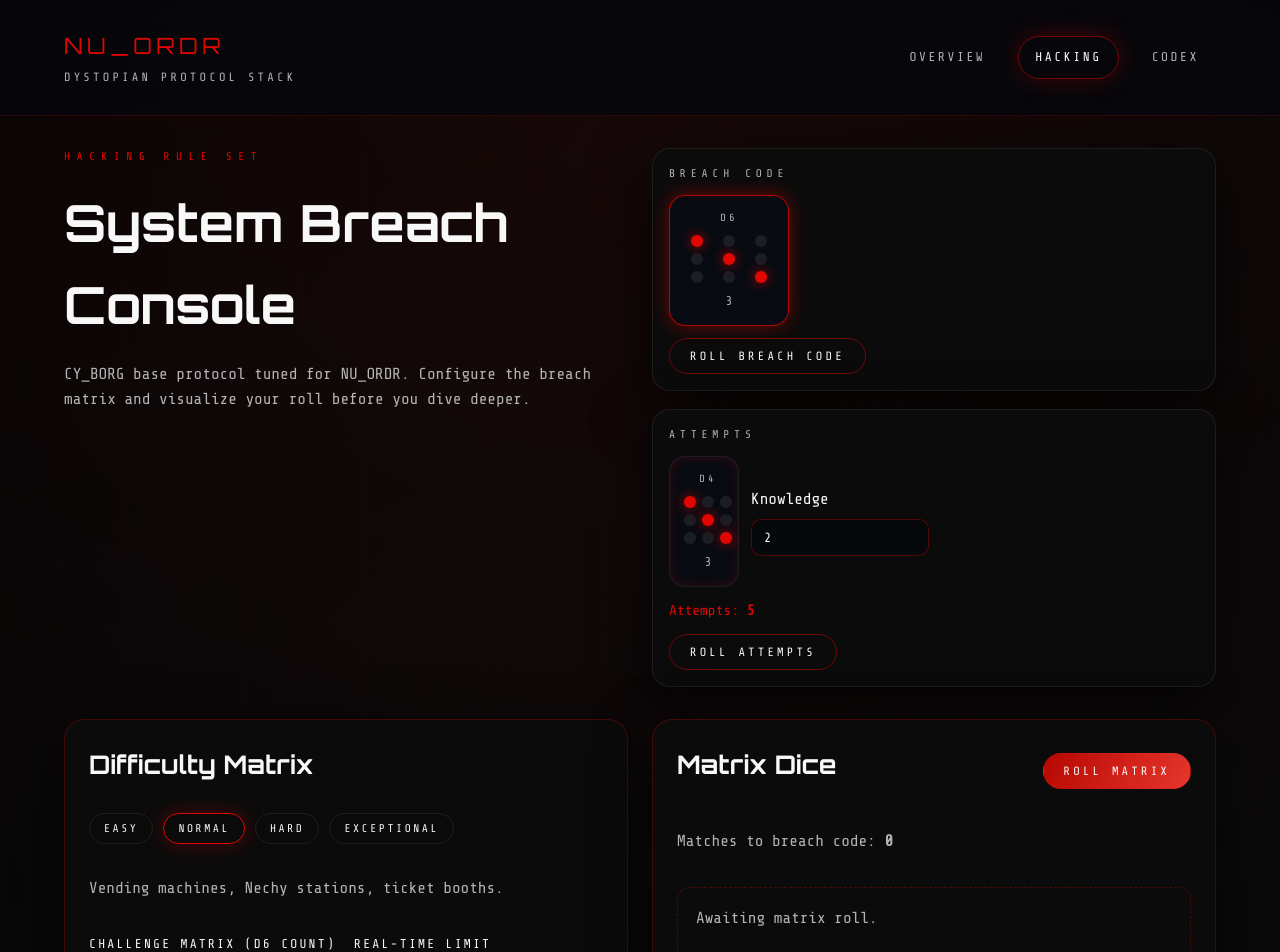
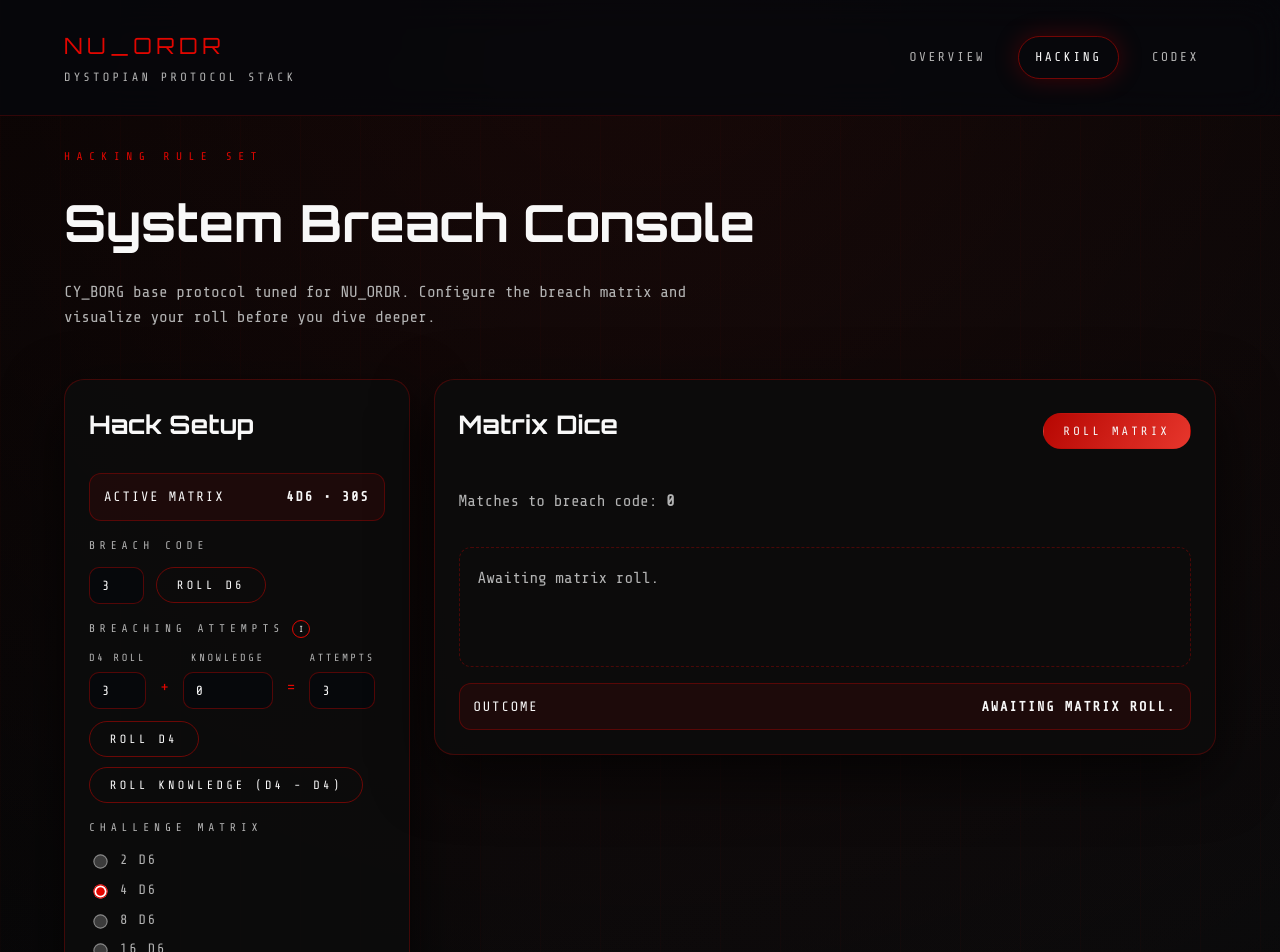
Before and after one commit to gnomelackey/NU_ORDR, a React (Vite) app: page /hacking in a window 1280 px wide. Shown: the top 952 px of the page. Built offline with nearby package versions, Linux system fonts and the light colour scheme.

Commit message:
Update hacking setup UI

```diff
--- a/src/components/Die.tsx
+++ b/src/components/Die.tsx
@@ -1,11 +1,10 @@
 type DieProps = {
   value: number;
-  size?: "sm" | "md" | "lg";
   glow?: boolean;
-  label?: string;
+  sides?: 4 | 6;
 };
 
-const pipMap: Record<number, number[]> = {
+const pipMapD6: Record<number, number[]> = {
   1: [4],
   2: [0, 8],
   3: [0, 4, 8],
@@ -14,12 +13,19 @@ const pipMap: Record<number, number[]> = {
   6: [0, 2, 3, 5, 6, 8],
 };
 
-export function Die({ value, size = "md", glow, label }: DieProps) {
-  const pips = pipMap[value] ?? [];
+const pipMapD4: Record<number, number[]> = {
+  1: [4],
+  2: [0, 8],
+  3: [0, 4, 8],
+  4: [0, 2, 6, 8],
+};
+
+export function Die({ value, glow, sides = 6 }: DieProps) {
+  const isD4 = sides === 4;
+  const pips = isD4 ? pipMapD4[value] ?? [] : pipMapD6[value] ?? [];
 
   return (
-    <div className={`die die--${size} ${glow ? "die--glow" : ""}`}>
-      {label ? <span className="die-label">{label}</span> : null}
+    <div className={`die ${glow ? "die--glow" : ""}`}>
       <div className="die-face">
         {Array.from({ length: 9 }).map((_, index) => (
           <span
--- a/src/styles/global.css
+++ b/src/styles/global.css
@@ -26,7 +26,8 @@
 
 body {
   margin: 0;
-  background: radial-gradient(circle at top, rgba(255, 59, 48, 0.08), transparent 55%),
+  background:
+    radial-gradient(circle at top, rgba(255, 59, 48, 0.08), transparent 55%),
     linear-gradient(160deg, #020202 0%, #0a0a0b 55%, #020202 100%);
   color: var(--text);
 }
@@ -265,7 +266,11 @@ select {
 }
 
 .button {
-  background: linear-gradient(120deg, rgba(225, 6, 0, 0.8), rgba(255, 59, 48, 0.9));
+  background: linear-gradient(
+    120deg,
+    rgba(225, 6, 0, 0.8),
+    rgba(255, 59, 48, 0.9)
+  );
   border: 1px solid transparent;
   border-radius: 999px;
   padding: 10px 20px;
@@ -273,7 +278,9 @@ select {
   letter-spacing: 0.2rem;
   font-size: 0.75rem;
   cursor: pointer;
-  transition: transform 0.2s ease, box-shadow 0.2s ease;
+  transition:
+    transform 0.2s ease,
+    box-shadow 0.2s ease;
 }
 
 .button:hover {
@@ -304,6 +311,50 @@ select {
   gap: 24px;
 }
 
+.setup-grid {
+  display: grid;
+  grid-template-columns: 30% 1fr;
+  gap: 24px;
+  align-items: start;
+}
+
+.setup-panel {
+  position: sticky;
+  top: 120px;
+  align-self: start;
+}
+
+.setup-section {
+  display: grid;
+  gap: 12px;
+}
+
+.breach-input {
+  display: flex;
+  gap: 12px;
+  align-items: center;
+}
+
+.radio-group {
+  display: grid;
+  gap: 8px;
+}
+
+.radio-item {
+  display: flex;
+  align-items: center;
+  gap: 10px;
+  font-size: 0.85rem;
+  text-transform: uppercase;
+  letter-spacing: 0.12rem;
+  color: var(--muted);
+}
+
+.radio-item input {
+  accent-color: var(--accent);
+  transform: scale(1.1);
+}
+
 .panel-header {
   display: flex;
   align-items: center;
@@ -332,12 +383,28 @@ select {
   text-transform: uppercase;
   letter-spacing: 0.3rem;
   color: var(--muted);
+  display: flex;
+  align-items: center;
 }
 
 .difficulty-row {
+  position: relative;
   display: flex;
   gap: 10px;
   flex-wrap: wrap;
+}
+
+.chip {
+  position: relative;
+}
+
+.difficulty-description {
+  position: relative;
+  margin-top: 12px;
+  border: 1px solid var(--accent);
+  border-radius: 12px;
+  padding: 10px 12px;
+  background: rgba(6, 6, 6, 0.7);
 }
 
 .chip {
@@ -396,6 +463,99 @@ select {
   color: var(--accent);
 }
 
+.attempts-equation {
+  display: flex;
+  align-items: center;
+  gap: 10px;
+  flex-wrap: wrap;
+}
+
+.equation-field {
+  display: grid;
+  gap: 6px;
+}
+
+.equation-label {
+  font-size: 0.65rem;
+  text-transform: uppercase;
+  letter-spacing: 0.16rem;
+  color: var(--muted);
+  text-align: center;
+}
+
+.equation-input {
+  max-width: 90px;
+}
+
+.equation-symbol {
+  font-size: 1rem;
+  color: var(--accent);
+  margin: 0 4px;
+  padding-top: 16px;
+}
+
+.attempts-result {
+  display: inline-flex;
+  align-items: center;
+  justify-content: center;
+  min-width: 60px;
+  padding: 8px 12px;
+  border: 1px solid var(--accent);
+  border-radius: 10px;
+  font-size: 1rem;
+  color: var(--text);
+  background: rgba(6, 6, 6, 0.7);
+}
+
+.info-icon {
+  display: inline-flex;
+  align-items: center;
+  justify-content: center;
+  margin-left: 8px;
+  width: 18px;
+  height: 18px;
+  border-radius: 999px;
+  border: 1px solid var(--accent);
+  font-size: 0.55rem;
+  color: var(--text);
+  line-height: 18px;
+  text-align: center;
+  cursor: help;
+  letter-spacing: 0;
+  position: relative;
+}
+
+.info-icon::after {
+  content: attr(data-tooltip);
+  position: absolute;
+  left: 50%;
+  top: 28px;
+  transform: translateX(-50%);
+  background: rgba(0, 0, 0, 0.9);
+  color: var(--text);
+  padding: 8px 10px;
+  border-radius: 10px;
+  border: 1px solid var(--accent);
+  font-size: 0.7rem;
+  letter-spacing: 0.08rem;
+  text-transform: none;
+  width: 220px;
+  opacity: 0;
+  pointer-events: none;
+  transition: opacity 0.2s ease;
+  z-index: 20;
+}
+
+.info-icon:hover::after {
+  opacity: 1;
+}
+
+.attempt-actions {
+  display: flex;
+  gap: 10px;
+  flex-wrap: wrap;
+}
+
 .dice-grid {
   display: grid;
   grid-template-columns: repeat(auto-fit, minmax(70px, 1fr));
@@ -420,23 +580,13 @@ select {
   gap: 8px;
   justify-items: center;
   box-shadow: inset 0 0 12px rgba(225, 6, 0, 0.2);
+  min-width: 90px;
+  width: 90px;
 }
 
 .die--glow {
   border-color: rgba(225, 6, 0, 0.8);
   box-shadow: 0 0 18px rgba(225, 6, 0, 0.45);
-}
-
-.die--sm {
-  width: 70px;
-}
-
-.die--md {
-  width: 90px;
-}
-
-.die--lg {
-  width: 120px;
 }
 
 .die-face {
--- a/src/views/Hacking.tsx
+++ b/src/views/Hacking.tsx
@@ -1,6 +1,6 @@
 import { useMemo, useState } from "react";
 import { Die } from "../components/Die";
-import { difficulties, DifficultyId } from "../data/hacking";
+import { difficulties } from "../data/hacking";
 
 const matrixSizes = [2, 4, 8, 16];
 const timerOptions = [
@@ -13,24 +13,21 @@ const timerOptions = [
 const rollDie = (sides: number) => Math.floor(Math.random() * sides) + 1;
 
 export function Hacking() {
-  const [difficultyId, setDifficultyId] = useState<DifficultyId>("normal");
-  const [matrixSize, setMatrixSize] = useState(
-    difficulties.normal.matrixSize
-  );
+  const [matrixSize, setMatrixSize] = useState(difficulties.normal.matrixSize);
   const [timer, setTimer] = useState(difficulties.normal.timer);
   const [breachCode, setBreachCode] = useState(rollDie(6));
   const [matrixDice, setMatrixDice] = useState<number[]>([]);
-  const [knowledge, setKnowledge] = useState(2);
+  const [knowledge, setKnowledge] = useState(0);
   const [attemptRoll, setAttemptRoll] = useState(rollDie(4));
 
   const attempts = useMemo(
     () => Math.max(1, knowledge + attemptRoll),
-    [knowledge, attemptRoll]
+    [knowledge, attemptRoll],
   );
 
   const breachMatches = useMemo(
     () => matrixDice.filter((value) => value === breachCode).length,
-    [matrixDice, breachCode]
+    [matrixDice, breachCode],
   );
 
   const outcome = useMemo(() => {
@@ -49,14 +46,16 @@ export function Hacking() {
     return "Success — limited access gained.";
   }, [breachMatches, matrixDice.length, matrixSize]);
 
-  const handleDifficulty = (id: DifficultyId) => {
-    setDifficultyId(id);
-    setMatrixSize(difficulties[id].matrixSize);
-    setTimer(difficulties[id].timer);
-    setMatrixDice([]);
+  const rollBreach = () => setBreachCode(rollDie(6));
+  const rollKnowledge = () => setKnowledge(rollDie(4) - rollDie(4));
+  const handleBreachInput = (value: string) => {
+    const next = Number(value);
+    if (Number.isNaN(next)) {
+      return;
+    }
+    const clamped = Math.min(6, Math.max(1, next));
+    setBreachCode(clamped);
   };
-
-  const rollBreach = () => setBreachCode(rollDie(6));
 
   const rollMatrix = () => {
     const next = Array.from({ length: matrixSize }, () => rollDie(6));
@@ -76,95 +75,133 @@ export function Hacking() {
             and visualize your roll before you dive deeper.
           </p>
         </div>
-        <div className="badge-stack">
-          <div className="badge">
-            <span className="badge-label">Breach Code</span>
-            <Die value={breachCode} size="lg" glow label="d6" />
-            <button className="button button--ghost" onClick={rollBreach}>
-              Roll Breach Code
-            </button>
-          </div>
-          <div className="badge">
-            <span className="badge-label">Attempts</span>
-            <div className="attempts">
-              <Die value={attemptRoll} size="sm" label="d4" />
-              <div className="attempts-meta">
-                <span>Knowledge</span>
-                <input
-                  className="input"
-                  type="number"
-                  value={knowledge}
-                  onChange={(event) =>
-                    setKnowledge(Number(event.target.value))
-                  }
-                />
-              </div>
-            </div>
-            <div className="attempts-total">
-              Attempts: <strong>{attempts}</strong>
-            </div>
-            <button className="button button--ghost" onClick={rollAttempts}>
-              Roll Attempts
-            </button>
-          </div>
-        </div>
       </div>
 
-      <div className="grid-two">
-        <div className="panel">
-          <h2>Difficulty Matrix</h2>
-          <div className="difficulty-row">
-            {(Object.keys(difficulties) as DifficultyId[]).map((id) => (
-              <button
-                key={id}
-                className={`chip ${
-                  difficultyId === id ? "chip--active" : ""
-                }`}
-                onClick={() => handleDifficulty(id)}
-              >
-                {difficulties[id].label}
-              </button>
-            ))}
-          </div>
-          <p className="muted">
-            {difficulties[difficultyId].examples}
-          </p>
-          <div className="form-grid">
-            <label className="field">
-              Challenge Matrix (d6 count)
-              <select
-                value={matrixSize}
-                onChange={(event) => {
-                  setMatrixSize(Number(event.target.value));
-                  setMatrixDice([]);
-                }}
-              >
-                {matrixSizes.map((size) => (
-                  <option key={size} value={size}>
-                    {size} dice
-                  </option>
-                ))}
-              </select>
-            </label>
-            <label className="field">
-              Real-time Limit
-              <select
-                value={timer}
-                onChange={(event) => setTimer(Number(event.target.value))}
-              >
-                {timerOptions.map((option) => (
-                  <option key={option.value} value={option.value}>
-                    {option.label}
-                  </option>
-                ))}
-              </select>
-            </label>
-          </div>
+      <div className="setup-grid">
+        <div className="panel setup-panel">
+          <h2>Hack Setup</h2>
           <div className="callout">
             <span>Active Matrix</span>
             <strong>
               {matrixSize}d6 • {timer === 0 ? "No timer" : `${timer}s`}
             </strong>
+          </div>
+          <div className="setup-section">
+            <span className="badge-label">Breach Code</span>
+            <div className="breach-input">
+              <input
+                className="input"
+                type="number"
+                min={1}
+                max={6}
+                value={breachCode}
+                onChange={(event) => handleBreachInput(event.target.value)}
+              />
+              <button className="button button--ghost" onClick={rollBreach}>
+                Roll d6
+              </button>
+            </div>
+          </div>
+
+          <div className="setup-section">
+            <span className="badge-label">
+              Breaching Attempts
+              <span
+                className="info-icon"
+                data-tooltip="Attempts = max(1, Knowledge + d4 roll). Knowledge can be rolled as d4 - d4."
+                aria-label="Attempts info"
+              >
+                i
+              </span>
+            </span>
+            <div className="attempts-equation">
+              <label className="equation-field">
+                <span className="equation-label">d4 Roll</span>
+                <input
+                  className="input equation-input"
+                  type="number"
+                  min={1}
+                  max={4}
+                  value={attemptRoll}
+                  onChange={(event) => {
+                    const next = Number(event.target.value);
+                    if (Number.isNaN(next)) {
+                      return;
+                    }
+                    setAttemptRoll(Math.min(4, Math.max(1, next)));
+                  }}
+                />
+              </label>
+              <span className="equation-symbol">+</span>
+              <label className="equation-field">
+                <span className="equation-label">Knowledge</span>
+                <input
+                  className="input equation-input"
+                  type="number"
+                  value={knowledge}
+                  onChange={(event) => setKnowledge(Number(event.target.value))}
+                />
+              </label>
+              <span className="equation-symbol">=</span>
+              <div className="equation-field">
+                <span className="equation-label">Attempts</span>
+                <input
+                  className="input equation-input"
+                  type="number"
+                  min={1}
+                  max={4}
+                  value={attempts}
+                  disabled
+                />
+              </div>
+            </div>
+            <div className="attempt-actions">
+              <button className="button button--ghost" onClick={rollAttempts}>
+                Roll d4
+              </button>
+              <button className="button button--ghost" onClick={rollKnowledge}>
+                Roll Knowledge (d4 - d4)
+              </button>
+            </div>
+          </div>
+
+          <div className="setup-section">
+            <span className="badge-label">Challenge Matrix</span>
+            <div className="radio-group">
+              {matrixSizes.map((size) => (
+                <label key={size} className="radio-item">
+                  <input
+                    type="radio"
+                    name="matrix-size"
+                    value={size}
+                    checked={matrixSize === size}
+                    onChange={() => {
+                      setMatrixSize(size);
+                      setMatrixDice([]);
+                    }}
+                  />
+                  <span>{size} d6</span>
+                </label>
+              ))}
+            </div>
+          </div>
+
+          <div className="setup-section">
+            <span className="badge-label">Real-time Limit</span>
+            <div className="radio-group">
+              {timerOptions.map((option) => (
+                <label key={option.value} className="radio-item">
+                  <input
+                    type="radio"
+                    name="timer"
+                    value={option.value}
+                    checked={timer === option.value}
+                    onChange={() => setTimer(option.value)}
+                  />
+                  <span>{option.label}</span>
+                </label>
+              ))}
+            </div>
           </div>
         </div>
 
@@ -187,6 +224,7 @@ export function Hacking() {
                   key={`${value}-${index}`}
                   value={value}
                   glow={value === breachCode}
+                  sides={6}
                 />
               ))
             )}
@@ -202,9 +240,16 @@ export function Hacking() {
         <div className="panel">
           <h2>Performing the Hack</h2>
           <ul className="rule-list">
-            <li>Each attempt allows one action: reroll, utilize a tool, or modify dice.</li>
-            <li>After each attempt, locked or successful dice are set aside.</li>
-            <li>Tools are single-use and shape the breach in different ways.</li>
+            <li>
+              Each attempt allows one action: reroll, utilize a tool, or modify
+              dice.
+            </li>
+            <li>
+              After each attempt, locked or successful dice are set aside.
+            </li>
+            <li>
+              Tools are single-use and shape the breach in different ways.
+            </li>
           </ul>
           <div className="tool-grid">
             {[
@@ -232,7 +277,10 @@ export function Hacking() {
             <li>Roll d6 for breach code, select a challenge matrix.</li>
             <li>Set the timer, start the breach, and burn attempts.</li>
             <li>Hack ends when attempts, time, or the PC stops.</li>
-            <li>Count matches to determine safeguard, failure, success, or full access.</li>
+            <li>
+              Count matches to determine safeguard, failure, success, or full
+              access.
+            </li>
           </ol>
           <div className="callout">
             <span>Deep Hack</span>
--- a/src/views/Home.tsx
+++ b/src/views/Home.tsx
@@ -18,9 +18,6 @@ export function Home() {
           <div className="hero-actions">
             <Link className="button" to="/hacking">
               Enter Hacking Suite
-            </Link>
-            <Link className="button button--ghost" to="/codex">
-              View Codex
             </Link>
           </div>
         </div>
```
Also changed, not shown: src/router.tsx (+3 -5 lines), src/views/Codex.tsx (deleted, +0 -13 lines).
